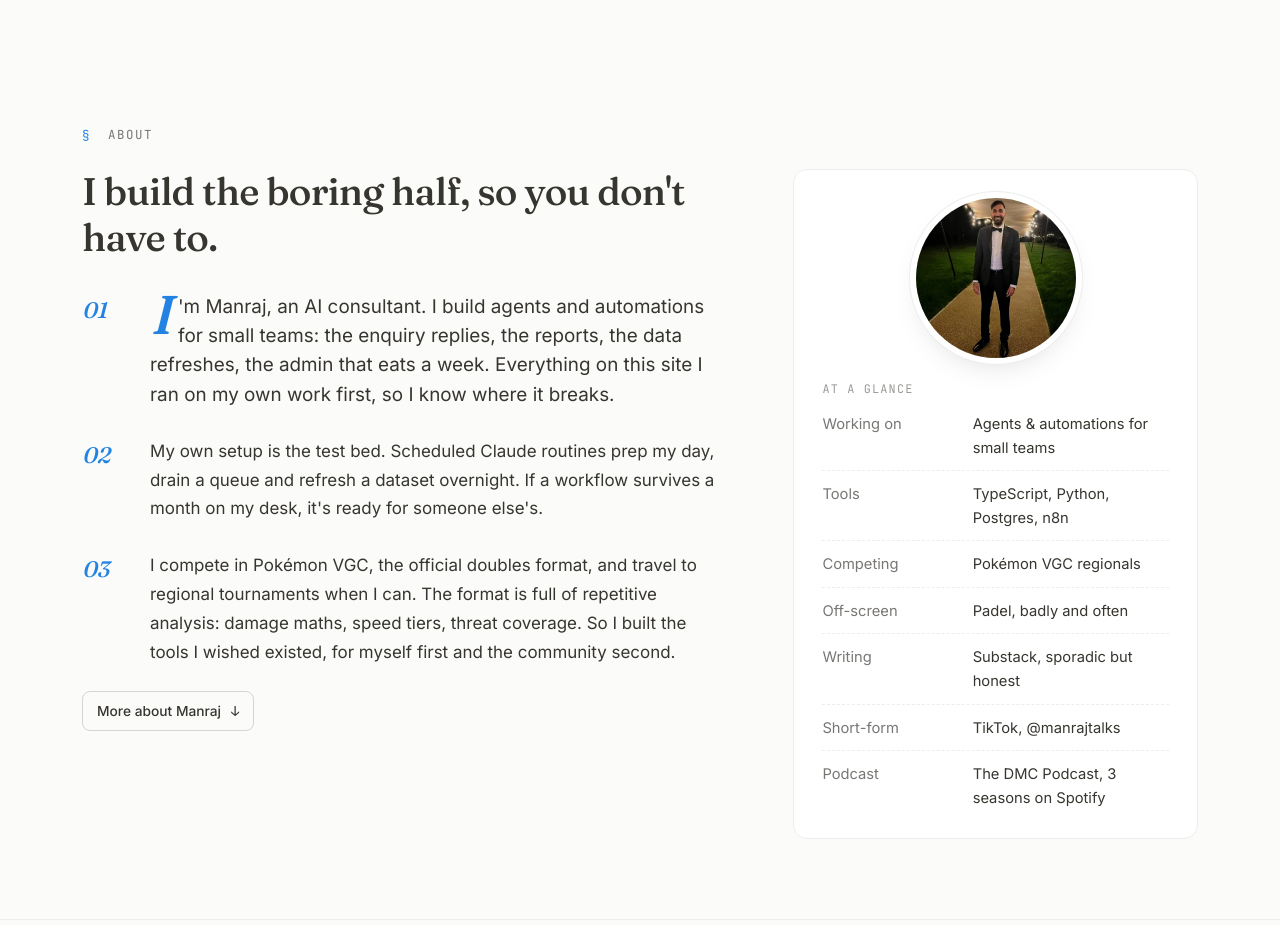
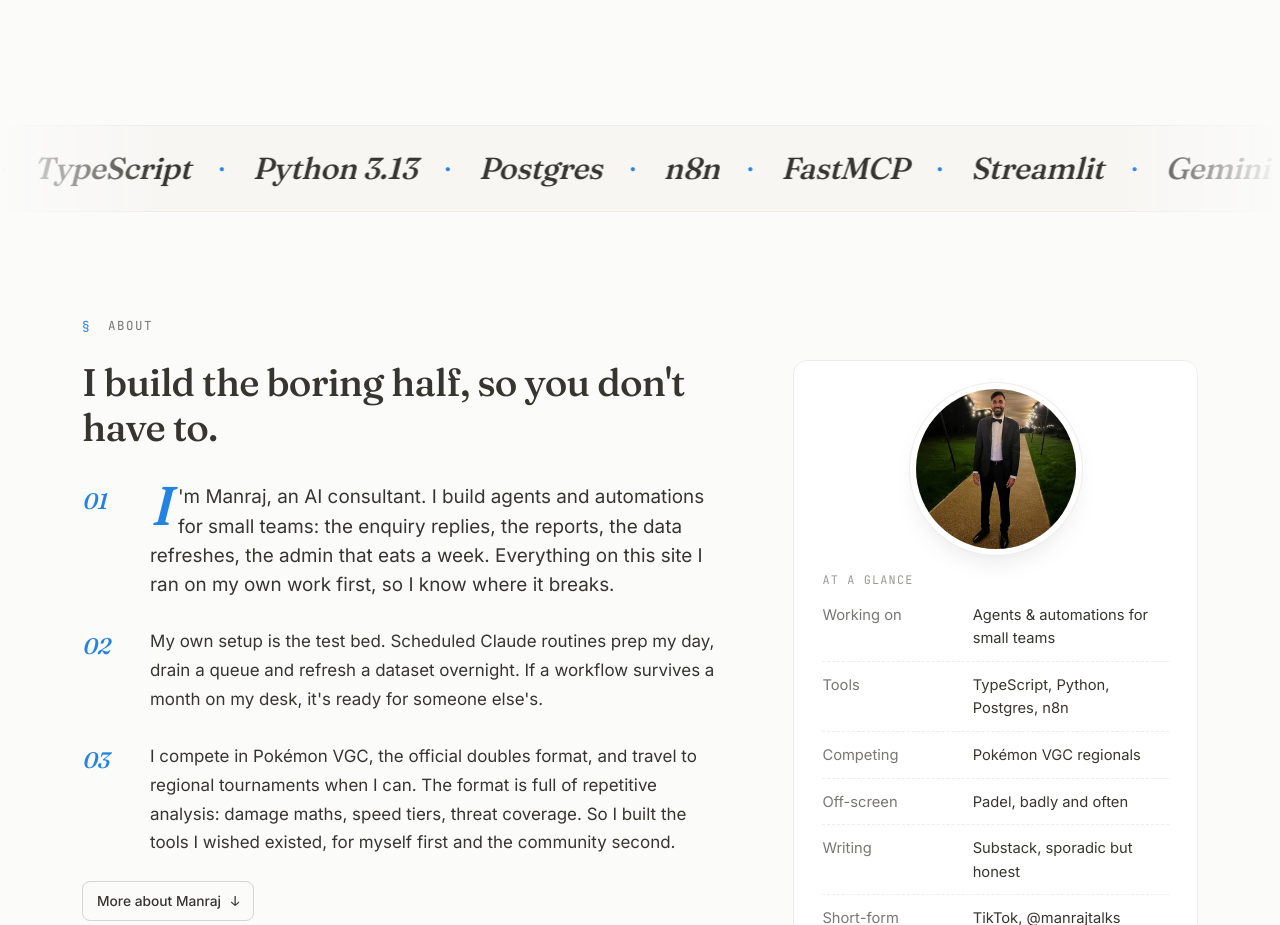
Before and after one commit to MSS23/manraj-personal-site, a Next.js app: page / in a window 1280 px wide. Shown: the part 1000-1925 px from the top of the page. Built offline with nearby package versions, Linux system fonts and the light colour scheme; no server answers.

Commit message:
Revert "Home: remove the marquee"
This reverts commit 923f4109038f0227b478b0965e10b1adb7dac906.

```diff
--- a/src/app/globals.css
+++ b/src/app/globals.css
@@ -285,8 +285,47 @@ a { color: inherit; text-decoration: none; }
 /* ─────────────────────────────────────────────────────────────
    Marquee
 ───────────────────────────────────────────────────────────── */
+.marquee {
+  width: 100%;
+  overflow: hidden;
+  margin: 80px 0 24px;
+  border-top: 1px solid var(--border);
+  border-bottom: 1px solid var(--border);
+  padding: 18px 0;
+  background: var(--bg-soft);
+  position: relative;
+  -webkit-mask-image: linear-gradient(90deg, transparent 0, #000 12%, #000 88%, transparent 100%);
+          mask-image: linear-gradient(90deg, transparent 0, #000 12%, #000 88%, transparent 100%);
+}
+.marquee-track {
+  display: inline-flex;
+  gap: 28px;
+  align-items: center;
+  white-space: nowrap;
+  animation: marquee 64s linear infinite;
+  will-change: transform;
+}
+.marquee-item {
+  font-family: var(--font-fraunces), Georgia, serif;
+  font-style: italic;
+  font-weight: 500;
+  font-size: clamp(1.4rem, 2.4vw, 1.9rem);
+  letter-spacing: -0.01em;
+  color: var(--text);
+  font-variation-settings: "SOFT" 80, "opsz" 144;
+}
+.marquee-dot { font-size: 0.6rem; color: var(--blue); line-height: 1; }
+@keyframes marquee {
+  from { transform: translateX(0); }
+  to   { transform: translateX(-50%); }
+}
 @media (prefers-reduced-motion: reduce) {
   .marquee-track { animation: none; }
+}
+@media (max-width: 720px) {
+  .marquee { margin: 56px 0 16px; padding: 14px 0; }
+  .marquee-track { animation-duration: 42s; gap: 22px; }
+  .marquee-item { font-size: clamp(1.1rem, 5vw, 1.5rem); }
 }
 
 /* ─────────────────────────────────────────────────────────────
@@ -1077,7 +1116,7 @@ a { color: inherit; text-decoration: none; }
 @media print {
   :root { --bg: #ffffff; --bg-elevated: #ffffff; --bg-soft: #ffffff; }
   html, body { background: #ffffff !important; color: #000 !important; font-size: 11pt; }
-  .masthead, .hero-actions, .entry-toggle, .entry-figure-overlay, .colophon-links { display: none !important; }
+  .masthead, .marquee, .hero-actions, .entry-toggle, .entry-figure-overlay, .colophon-links { display: none !important; }
   .entry-detail { height: auto !important; opacity: 1 !important; }
   *, *::before, *::after { animation: none !important; transition: none !important; }
   .section { padding: 12pt 0 !important; max-width: 100% !important; }
@@ -1180,6 +1219,11 @@ a { color: inherit; text-decoration: none; }
 .nav a { position: relative; z-index: 1; transition: color 0.2s ease; }
 .nav a:hover, .nav a.is-active { color: var(--text); }
 
+/* Marquee: pause on hover so people can read it. */
+.marquee:hover .marquee-track,
+.marquee:focus-within .marquee-track {
+  animation-play-state: paused;
+}
 
 /* Project entry: animate expand/collapse via grid-template-rows trick. */
 .entry-detail {
--- a/src/app/page.tsx
+++ b/src/app/page.tsx
@@ -3,6 +3,7 @@ import { Approach } from "@/components/Approach";
 import { Colophon } from "@/components/Colophon";
 import { Contact } from "@/components/Contact";
 import { Hero } from "@/components/Hero";
+import { Marquee } from "@/components/Marquee";
 import { Masthead } from "@/components/Masthead";
 import { Reveal } from "@/components/Reveal";
 import { Work } from "@/components/Work";
@@ -19,6 +20,7 @@ export default async function HomePage() {
       <Masthead />
       <main id="main">
         <Hero live={live} />
+        <Marquee />
         <Reveal><About /></Reveal>
         <Reveal><hr className="rule" data-ornament="❦" /></Reveal>
         <Reveal><Approach /></Reveal>
--- /dev/null
+++ b/src/components/Marquee.tsx
@@ -0,0 +1,33 @@
+const items = [
+  "Claude",
+  "MCP",
+  "TypeScript",
+  "Python 3.13",
+  "Postgres",
+  "n8n",
+  "FastMCP",
+  "Streamlit",
+  "Gemini 2.5",
+  "Pydantic",
+  "Render",
+  "Pokémon VGC",
+  "Brand sites",
+];
+
+export function Marquee() {
+  // Render the list twice for a seamless loop.
+  const doubled = [...items, ...items];
+
+  return (
+    <div className="marquee" aria-hidden="true">
+      <div className="marquee-track">
+        {doubled.map((label, i) => (
+          <span key={`${label}-${i}`} style={{ display: "inline-flex", alignItems: "center", gap: 28 }}>
+            <span className="marquee-item">{label}</span>
+            <span className="marquee-dot">●</span>
+          </span>
+        ))}
+      </div>
+    </div>
+  );
+}
```
